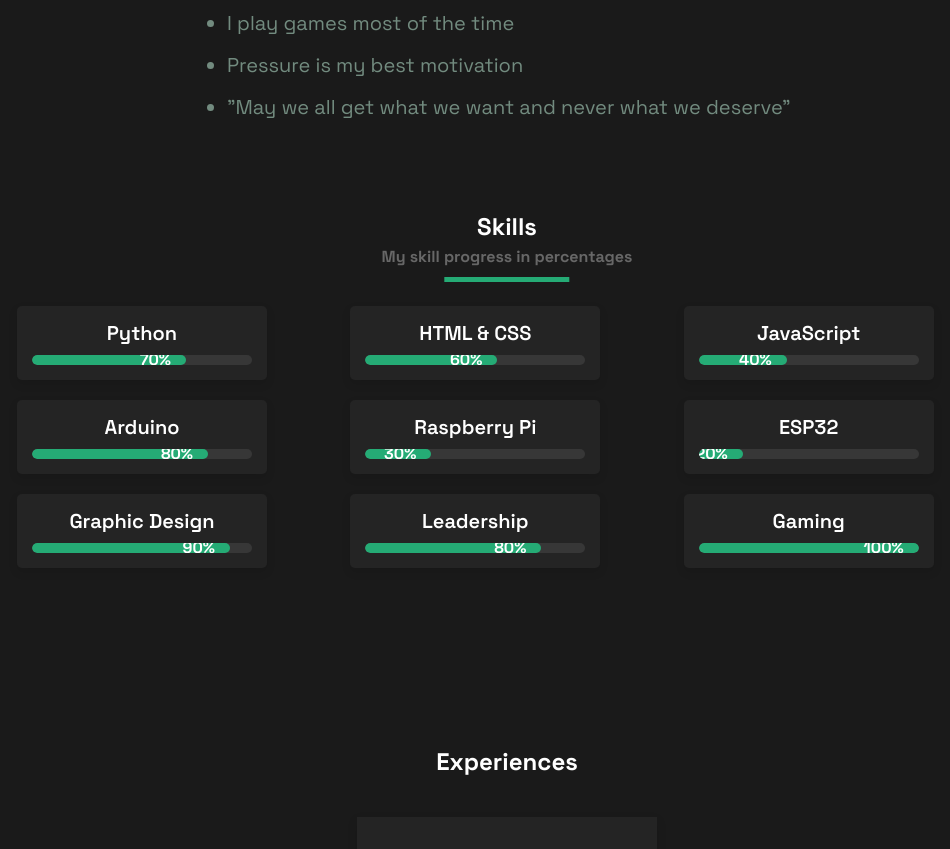
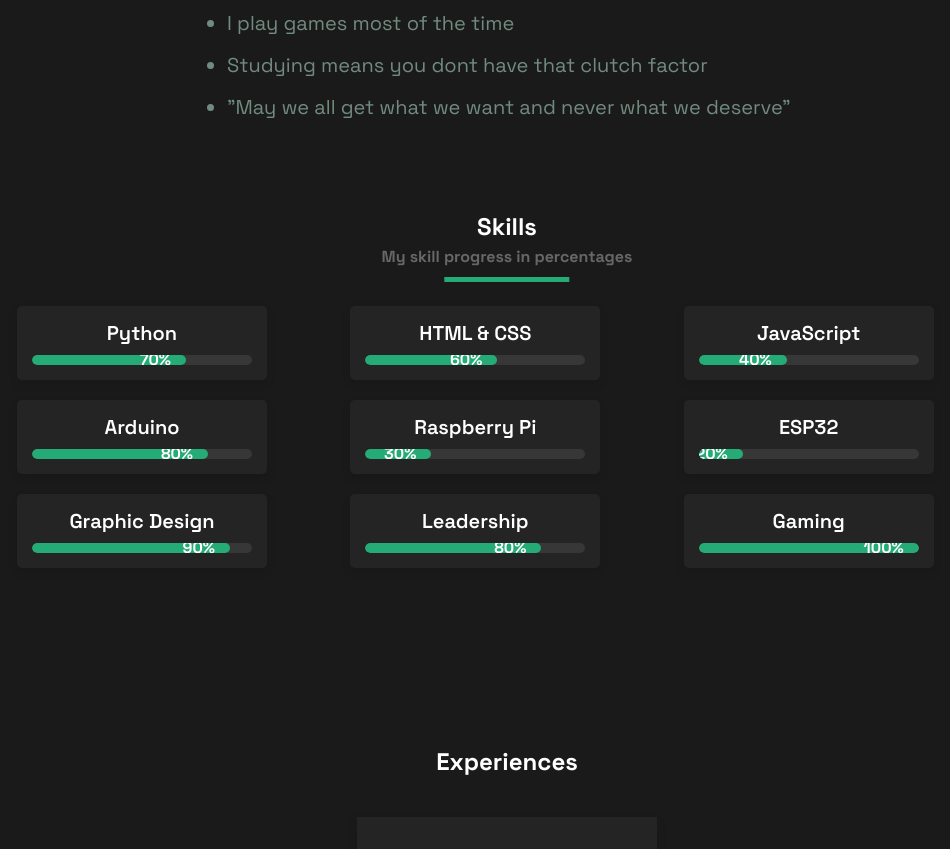
Before and after one commit to brentbrent123/brentgg, a plain HTML site: page index.html in a window 1280 px wide. Shown: the part 1395-2244 px from the top of the page, without its empty margins (133-1083 px from the left). Drawn offline with nearby package versions, Linux system fonts and the light colour scheme; animation ran at ten frames a second.

Commit message:
Update index.html

```diff
--- a/index.html
+++ b/index.html
@@ -119,7 +119,7 @@
                         <ul class="about__description">
                             <li>Good at computers and people</li>
                             <li>I play games most of the time</li>
-                            <li>Pressure is my best motivation</li>
+                            <li>Studying means you dont have that clutch factor</li>
                             <li>"May we all get what we want and never what we deserve"</li>
                         </ul>
                     </div>
```
